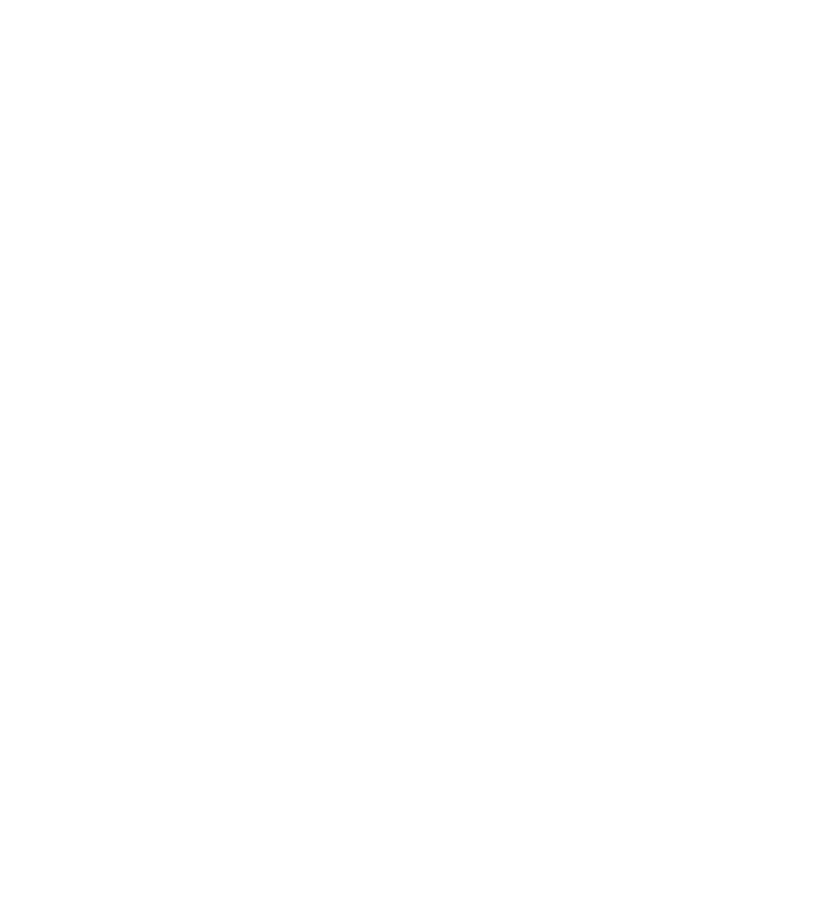
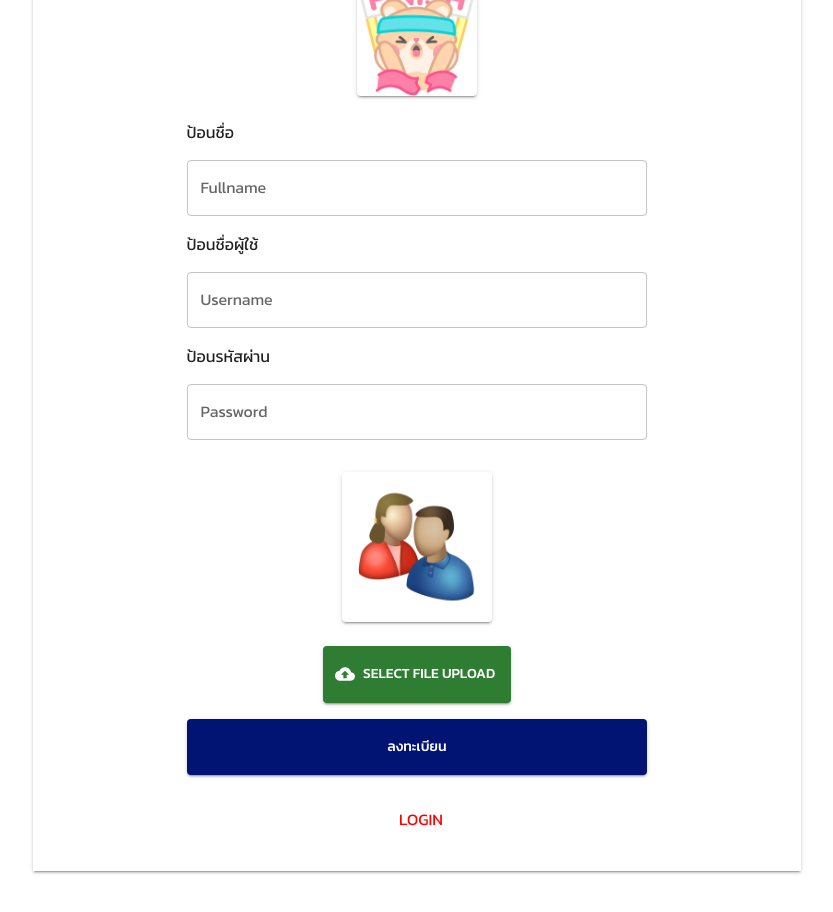
Before and after one commit to teetusp/dti-running-app, a React (Vite) app: page /runner/registerrunner in a window 1280 px wide. Shown: the part 280-1192 px from the top of the page, without its empty margins (223-1056 px from the left). Before the commit the page ends 800 px from the top, so only its background shows below. Built offline with nearby package versions, Linux system fonts and the light colour scheme.

Commit message:
ลงทะบียนเสร็จแล้ว ล็อคอินเสร้จแล้ว กำลังทำ RunOfRunner

```diff
--- a/src/views/LoginRunner.jsx
+++ b/src/views/LoginRunner.jsx
@@ -2,8 +2,47 @@
 import { Box, Typography, Avatar, TextField, Button } from '@mui/material';
 import run from './../assets/images/run.png'
 import { Link } from 'react-router-dom'
+import { useState } from 'react';
 
 function LoginRunner() {
+  //สร้าง state (ค่าใน component ที่จะเอาไปใช้งานหรือค่าที่สามารถเปลี่ยนแปลงได้)
+  const [runnerUsername, setRunnerUsername] = useState('');
+  const [runnerPassword, setRunnerPassword] = useState('');
+
+  //สร้างฟังก์ชันเพื่อจัดการการกดปุ่ม Login
+  const handleLoginClick = async (e) => {
+    e.preventDefault();
+
+    //validate ui
+    if(runnerUsername === '' || runnerPassword === ''){
+      alert('กรุณากรอกข้อมูลให้ครบ');
+      return;
+    }
+
+    //ส่งข้อมูลไปตรวจสอบ DB
+    try{
+      const response = await fetch(`http://localhost:3030/runner/${runnerUsername}/${runnerPassword}`, {
+        method: 'GET',
+      })
+
+      if(response.status === 200){
+        // alert('ถูกต้องจ้าาาาาา');
+        //ก่อนที่จะเปิดไป เราจะเอาข้อมูลของผู้ใช้เก็บใน localStorage
+        const responseData = await response.json();
+        localStorage.setItem('runner', JSON.stringify(responseData["data"]));
+
+        window.location.href = '/run/runofrunner';
+      }else if(response.status === 404){
+        alert('ผู้ใช้ไม่ถูกต้องจ้าาาา');
+      }else{
+        alert('Login ไม่สําเร็จ ลองใหม่อีกครั้ง');
+      }
+
+    }catch(error){
+      alert(`พบปัญหาในการทำงาน ลองใหม่อีกครั้ง หรือติดต่อผู้ดูแล : ${error}`);
+    }
+  }
+
   return (
     <>
       <Box sx={{ width: '100%' }}>
@@ -16,12 +55,15 @@
             <Typography>
               ป้อนชื่อผู้ใช้
             </Typography>
-            <TextField variant='outlined' fullWidth sx={{mt: 2, mb: 2}} label='Username'/>
+            <TextField variant='outlined' fullWidth sx={{mt: 2, mb: 2}} label='Username'
+                       value={runnerUsername} onChange={(e) => setRunnerUsername(e.target.value)}/>
             <Typography>
               ป้อนรหัสผ่าน
             </Typography>
-            <TextField variant='outlined' fullWidth sx={{mt: 2, mb: 4}} type='password' label='Password'/>
-            <Button variant='contained' fullWidth sx={{pt: 2, pb: 2, backgroundColor: '#011474'}}>
+            <TextField variant='outlined' fullWidth sx={{mt: 2, mb: 4}} type='password' label='Password'
+                       value={runnerPassword} onChange={(e) => setRunnerPassword(e.target.value)}/>
+            <Button variant='contained' fullWidth sx={{pt: 2, pb: 2, backgroundColor: '#011474'}}
+                    onClick={handleLoginClick}>
               Login
             </Button>
             <Typography sx={{mt: 4, textAlign: 'center'}}>
--- a/src/views/RegisterRunner.jsx
+++ b/src/views/RegisterRunner.jsx
@@ -1,8 +1,132 @@
 import React from 'react'
+import { Box, Typography, Avatar, TextField, Button } from '@mui/material';
+import run from './../assets/images/run.png'
+import person from './../assets/images/person.png'
+import { Link } from 'react-router-dom'
+import CloudUploadIcon from '@mui/icons-material/CloudUpload';
+import { styled } from '@mui/material/styles';
+import { useState } from 'react';
 
 function RegisterRunner() {
+  //สร้าง state (ค่าใน component ที่จะเอาไปใช้งานหรือค่าที่สามารถเปลี่ยนแปลงได้) เพื่อเก็บไฟล์รูป
+  const [runnerImage, setRunnerImage] = useState(null);
+  const [runnerName, setRunnerName] = useState('');
+  const [runnerUsername, setRunnerUsername] = useState('');
+  const [runnerPassword, setRunnerPassword] = useState('');
+
+  //กำหนด style ให้กับปุ่มเลือกไฟล์รูป
+  const SelectFile = styled("input")({
+    clip:"rect(0 0 0 0)",
+    clipPath: "inset(50%)",
+    height: 1,
+    overflow: "hidden",
+    position: "absolute",
+    bottom: 0,
+    left: 0,
+    whiteSpace: "nowrap",
+    width: 1,
+  })
+
+  //ฟังก์ชันจัดการการเลือกไฟล์รูป
+  const handleImageFile = (e) => {
+    const file = e.target.files[0];
+    if(file){
+      setRunnerImage(file);
+    }
+  }
+
+  //ฟังก์ชันเรียกใช้ API เพื่อส่งข้อมูลไปบันทึกลง DB
+  const handleRegisterClick = async (e) => {
+    e.preventDefault();
+
+    //validate ui
+    if(runnerName === '' || runnerUsername === '' || runnerPassword === ''){
+      alert('กรุณากรอกข้อมูลให้ครบ');
+      return;
+    }
+
+    //ส่งข้อมูลไปบันทึกลง DB
+    //เอาข้อมูลที่จะส่งไปเก็บ FormData
+    const formData = new FormData();
+    formData.append('runnerName', runnerName);
+    formData.append('runnerUsername', runnerUsername);
+    formData.append('runnerPassword', runnerPassword);
+    if(runnerImage  ){
+      formData.append('runnerImage', runnerImage);
+    }
+    //ส่งข้อมูลไปผ่าน API ที่กำหนดไว้ที่ Back-end
+    try{
+      //ส่งไปบันทึก
+      const response = await fetch('http://localhost:3030/runner/', {
+        method: 'POST',
+        body: formData,
+      })
+
+      //เช็คสถานะการส่งไป
+      if(response.status === 201){
+        alert('ลงทะเบียนสําเร็จ');
+        window.location.href = '/';
+      }else{
+        alert('ลงทะเบียนไม่สําเร็จ ลองใหม่อีกครั้ง')
+      }
+    }catch(error){
+      alert(`พบปัญหาในการทำงาน ลองใหม่อีกครั้ง หรือติดต่อผู้ดูแล : ${error}`);
+    }
+  }
+
   return (
-    <div>RegisterRunner</div>
+    <>
+      <Box sx={{ width: '100%' }}>
+        <Box sx={{ width: '60%', boxShadow: 2, mx: 'auto', my: 10, py: 5 }}>
+          <Typography variant='h3' sx={{ textAlign: 'center', color: '#011474' }}>
+            ลงทะเบียน<br />Running Web Application
+          </Typography>
+          <Avatar alt="Running" src={run} variant='rounded' sx={{ mx: 'auto', mt: 3, width: 120, height: 120, boxShadow: 2 }} />
+          <Box sx={{ width: '60%', mx: 'auto', mt: 3 }}>
+            <Typography>
+              ป้อนชื่อ
+            </Typography>
+            <TextField variant='outlined' fullWidth sx={{ mt: 2, mb: 2 }}
+                      label='Fullname' value={runnerName} onChange={(e) => setRunnerName(e.target.value)}/>
+            <Typography>
+              ป้อนชื่อผู้ใช้
+            </Typography>
+            <TextField variant='outlined' fullWidth sx={{ mt: 2, mb: 2 }}
+                      label='Username' value={runnerUsername} onChange={(e) => setRunnerUsername(e.target.value)} />
+            <Typography>
+              ป้อนรหัสผ่าน
+            </Typography>
+            <TextField variant='outlined' fullWidth sx={{ mt: 2, mb: 4 }} type='password'
+                      label='Password' value={runnerPassword} onChange={(e) => setRunnerPassword(e.target.value)}/>
+            {/* --------------------------- */}
+            <Avatar alt="Runner" variant='rounded'
+                    sx={{ mx: 'auto', mb: 3, width: 150, height: 150, boxShadow: 2, p:2 }}
+                    src={ runnerImage ? URL.createObjectURL(runnerImage) : person} />
+
+            <Box sx={{ display: 'flex', justifyContent: 'center', mb: 2}} >
+              <Button sx={{py:2}} variant='contained' component='label' color='success'
+                      startIcon={<CloudUploadIcon />} >
+                Select file upload
+                <SelectFile type="file" accept="image/*" onChange={handleImageFile}/>
+              </Button>
+            </Box>
+            {/* --------------------------- */}
+            <Button variant='contained' fullWidth
+                    sx={{ pt: 2, pb: 2, backgroundColor: '#011474' }}
+                    onClick={handleRegisterClick}>
+              ลงทะเบียน
+            </Button>
+            <Typography sx={{ mt: 4, textAlign: 'center' }}>
+              <Typography sx={{ display: 'inline', ml: 1 }}>
+                <Link to='/' style={{ textDecoration: 'none', color: '#ff0000' }}>
+                  LOGIN
+                </Link>
+              </Typography>
+            </Typography>
+          </Box>
+        </Box>
+      </Box>
+    </>
   )
 }
 
--- a/src/views/RunOfRunner.jsx
+++ b/src/views/RunOfRunner.jsx
@@ -1,8 +1,32 @@
 import React from 'react'
+import { AppBar, Box, Toolbar, Typography, Button } from '@mui/material';
+import { IconButton } from '@mui/material';
+import MenuIcon from '@mui/icons-material/Menu';
+import RunCircleIcon from '@mui/icons-material/RunCircle';
 
 function RunOfRunner() {
   return (
-    <div>RunOfRunner</div>
+    <>
+      <Box sx={{ flexGrow: 1 }}>
+        <AppBar position="static" sx={{backgroundColor: '#ff0000'}}>
+          <Toolbar>
+            <IconButton
+              size="large"
+              edge="start"
+              color="inherit"
+              aria-label="menu"
+              sx={{ mr: 2 }}
+            >
+              <RunCircleIcon />
+            </IconButton>
+            <Typography variant="h6" component="div" sx={{ flexGrow: 1 }}>
+              Run of Runner by Ninnin DTI-SAU
+            </Typography>
+            <Button color="inherit">Login</Button>
+          </Toolbar>
+        </AppBar>
+      </Box>
+    </>
   )
 }
 
```
Also changed, not shown: src/assets/images/person.png (added).
